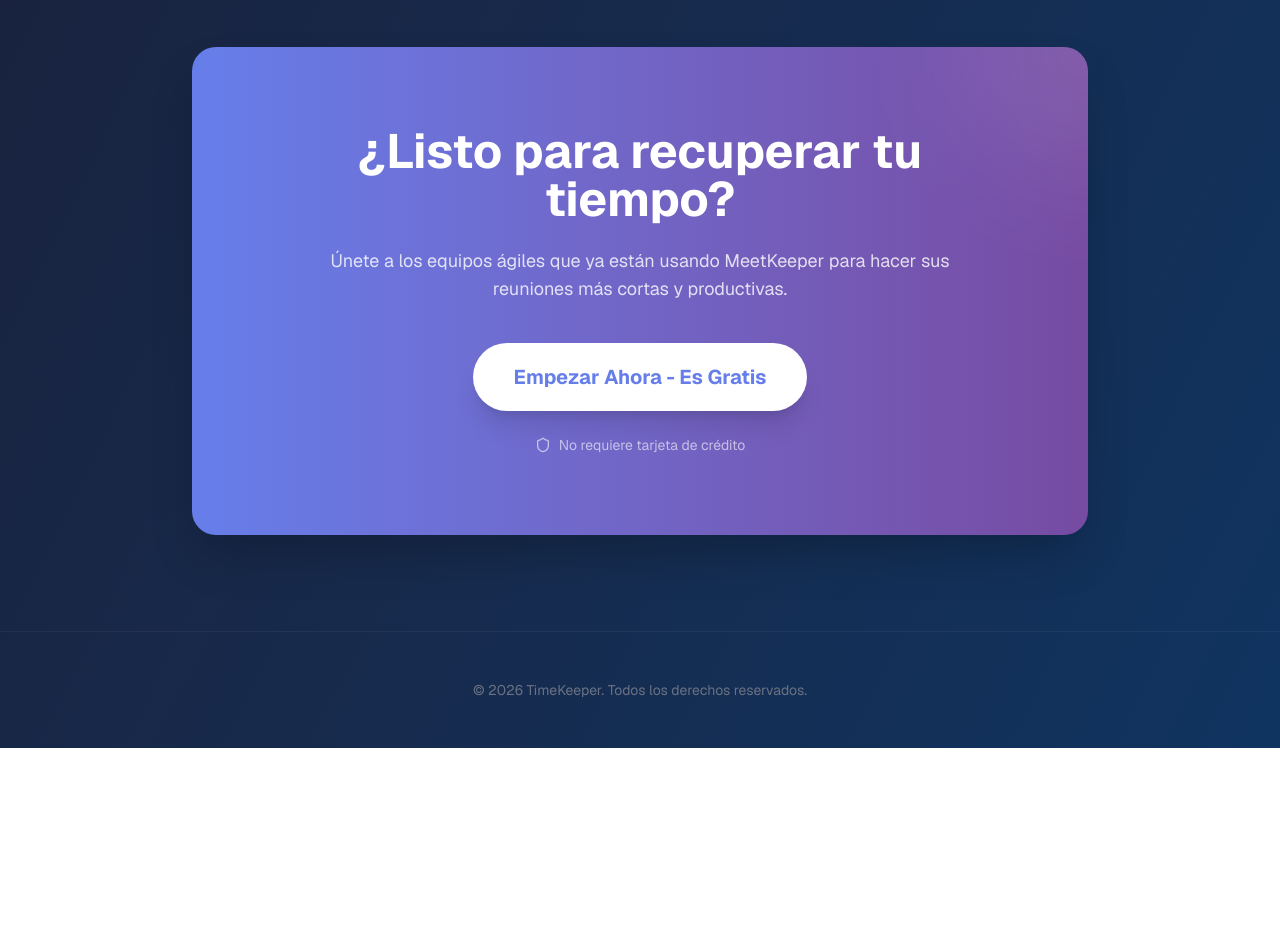
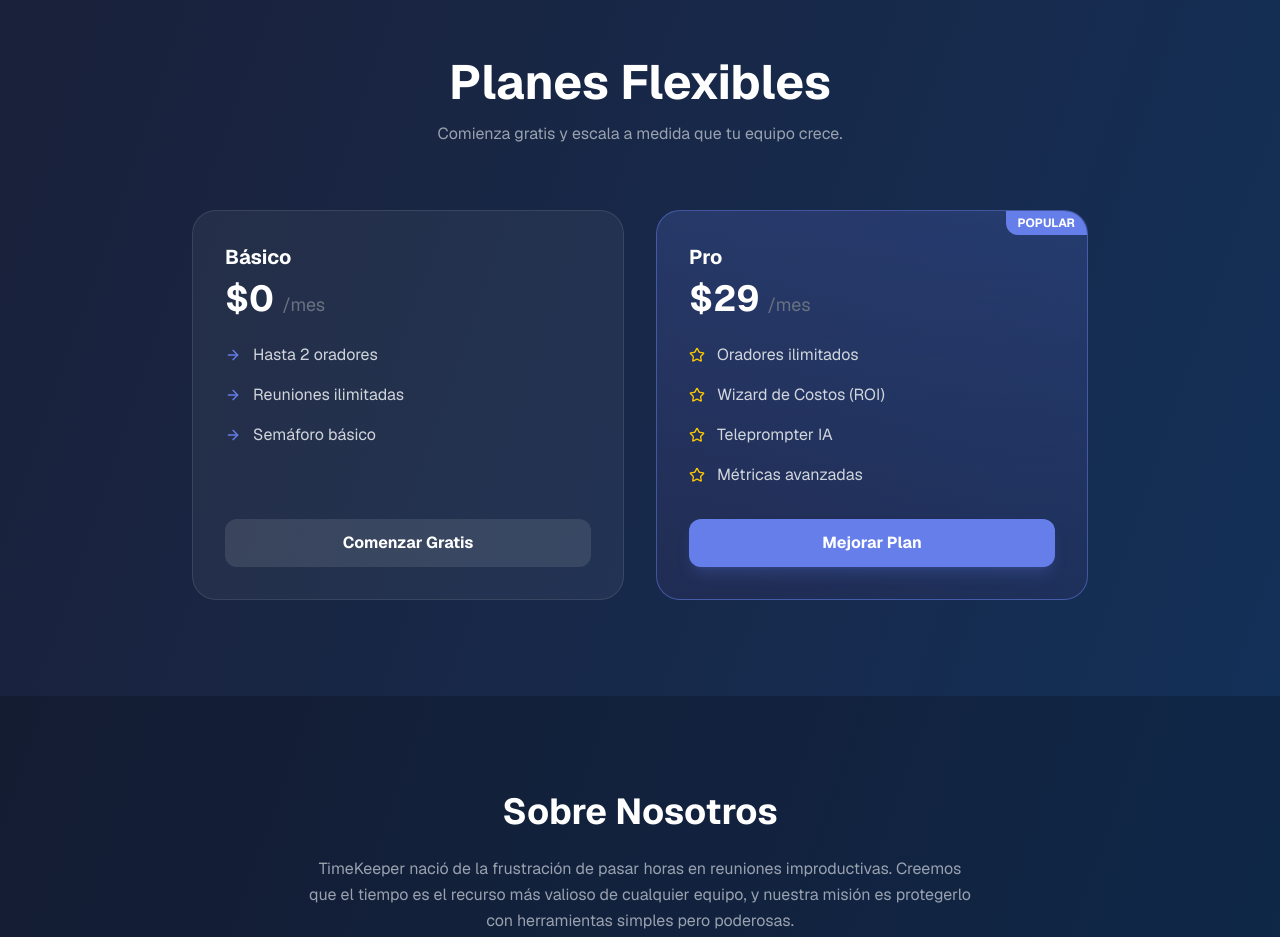
Before and after one commit to oololololololo/timekeeper, a Next.js app: page / in a window 1280 px wide. Shown: the part 1860-2797 px from the top of the page. Before the commit the page ends 2608 px from the top, so only its background shows below. Built offline with nearby package versions, Linux system fonts and the light colour scheme.

Commit message:
feat(landing): polish navbar, replace emojis with icons, add pricing and about sections

```diff
--- a/app/page.tsx
+++ b/app/page.tsx
@@ -6,19 +6,21 @@
     <div className="min-h-screen bg-gradient-to-br from-[#1a1a2e] to-[#0f3460] text-white font-sans selection:bg-[#667eea] selection:text-white">
 
       {/* NAVBAR */}
-      <nav className="max-w-7xl mx-auto px-6 py-6 flex justify-between items-center">
-        <div className="flex items-center gap-2">
-          <span className="text-2xl">⏱️</span>
-          <span className="font-bold text-xl tracking-tight">TimeKeeper</span>
+      <nav className="max-w-7xl mx-auto px-6 py-6 flex justify-between items-center bg-black/10 backdrop-blur-md sticky top-0 z-50 border-b border-white/5">
+        <div className="flex items-center gap-3 group cursor-pointer">
+          <div className="bg-[#667eea]/20 p-2 rounded-xl group-hover:bg-[#667eea]/30 transition">
+            <Clock className="w-6 h-6 text-[#667eea]" />
+          </div>
+          <span className="font-bold text-xl tracking-tight text-white group-hover:text-[#667eea] transition">TimeKeeper</span>
         </div>
         <div className="hidden md:flex gap-8 text-sm text-gray-300 font-medium">
-          <a href="#features" className="hover:text-white transition">Funcionalidades</a>
-          <a href="#pricing" className="hover:text-white transition">Precios</a>
-          <a href="#about" className="hover:text-white transition">Nosotros</a>
+          <Link href="#features" className="hover:text-white transition">Funcionalidades</Link>
+          <Link href="#pricing" className="hover:text-white transition">Precios</Link>
+          <Link href="#about" className="hover:text-white transition">Nosotros</Link>
         </div>
         <div>
-          <Link href="/login" className="bg-white/10 hover:bg-white/20 text-white px-5 py-2.5 rounded-full text-sm font-semibold transition border border-white/10">
-            Entrar
+          <Link href="/login" className="bg-white/10 hover:bg-white/20 text-white px-6 py-2.5 rounded-full text-sm font-semibold transition border border-white/10 flex items-center gap-2">
+            <span>Iniciar Sesión</span>
           </Link>
         </div>
       </nav>
@@ -106,6 +108,59 @@
         </div>
       </section>
 
+      {/* PRICING SECTION */}
+      <section className="py-24 relative" id="pricing">
+        <div className="max-w-7xl mx-auto px-6">
+          <div className="text-center mb-16">
+            <h2 className="text-3xl md:text-5xl font-bold mb-4">Planes Flexibles</h2>
+            <p className="text-gray-400">Comienza gratis y escala a medida que tu equipo crece.</p>
+          </div>
+
+          <div className="grid md:grid-cols-2 gap-8 max-w-4xl mx-auto">
+            {/* Free Plan */}
+            <div className="bg-white/5 p-8 rounded-3xl border border-white/10 hover:border-white/20 transition flex flex-col">
+              <h3 className="text-xl font-bold text-white mb-2">Básico</h3>
+              <div className="text-4xl font-bold text-white mb-6">$0 <span className="text-lg text-gray-500 font-normal">/mes</span></div>
+              <ul className="space-y-4 text-gray-300 flex-1 mb-8">
+                <li className="flex items-center gap-3"><ArrowRight className="w-4 h-4 text-[#667eea]" /> Hasta 2 oradores</li>
+                <li className="flex items-center gap-3"><ArrowRight className="w-4 h-4 text-[#667eea]" /> Reuniones ilimitadas</li>
+                <li className="flex items-center gap-3"><ArrowRight className="w-4 h-4 text-[#667eea]" /> Semáforo básico</li>
+              </ul>
+              <Link href="/new" className="w-full py-3 bg-white/10 hover:bg-white/20 rounded-xl font-bold text-center transition">
+                Comenzar Gratis
+              </Link>
+            </div>
+
+            {/* Pro Plan */}
+            <div className="bg-gradient-to-b from-[#667eea]/20 to-[#764ba2]/10 p-8 rounded-3xl border border-[#667eea]/50 hover:border-[#667eea] transition flex flex-col relative overflow-hidden">
+              <div className="absolute top-0 right-0 bg-[#667eea] text-white text-xs font-bold px-3 py-1 rounded-bl-xl">POPULAR</div>
+              <h3 className="text-xl font-bold text-white mb-2">Pro</h3>
+              <div className="text-4xl font-bold text-white mb-6">$29 <span className="text-lg text-gray-500 font-normal">/mes</span></div>
+              <ul className="space-y-4 text-gray-300 flex-1 mb-8">
+                <li className="flex items-center gap-3"><Star className="w-4 h-4 text-yellow-400" /> Oradores ilimitados</li>
+                <li className="flex items-center gap-3"><Star className="w-4 h-4 text-yellow-400" /> Wizard de Costos (ROI)</li>
+                <li className="flex items-center gap-3"><Star className="w-4 h-4 text-yellow-400" /> Teleprompter IA</li>
+                <li className="flex items-center gap-3"><Star className="w-4 h-4 text-yellow-400" /> Métricas avanzadas</li>
+              </ul>
+              <button className="w-full py-3 bg-[#667eea] hover:bg-[#5a6fd6] text-white rounded-xl font-bold transition shadow-lg shadow-[#667eea]/20">
+                Mejorar Plan
+              </button>
+            </div>
+          </div>
+        </div>
+      </section>
+
+      {/* ABOUT SECTION */}
+      <section className="py-24 bg-black/20" id="about">
+        <div className="max-w-7xl mx-auto px-6 text-center">
+          <h2 className="text-3xl md:text-4xl font-bold mb-6">Sobre Nosotros</h2>
+          <p className="text-gray-400 max-w-2xl mx-auto leading-relaxed mb-12">
+            TimeKeeper nació de la frustración de pasar horas en reuniones improductivas.
+            Creemos que el tiempo es el recurso más valioso de cualquier equipo, y nuestra misión es protegerlo con herramientas simples pero poderosas.
+          </p>
+        </div>
+      </section>
+
       {/* FINAL CTA */}
       <section className="py-24 text-center px-6">
         <div className="max-w-4xl mx-auto bg-gradient-to-r from-[#667eea] to-[#764ba2] rounded-3xl p-12 md:p-20 shadow-2xl relative overflow-hidden">
```
